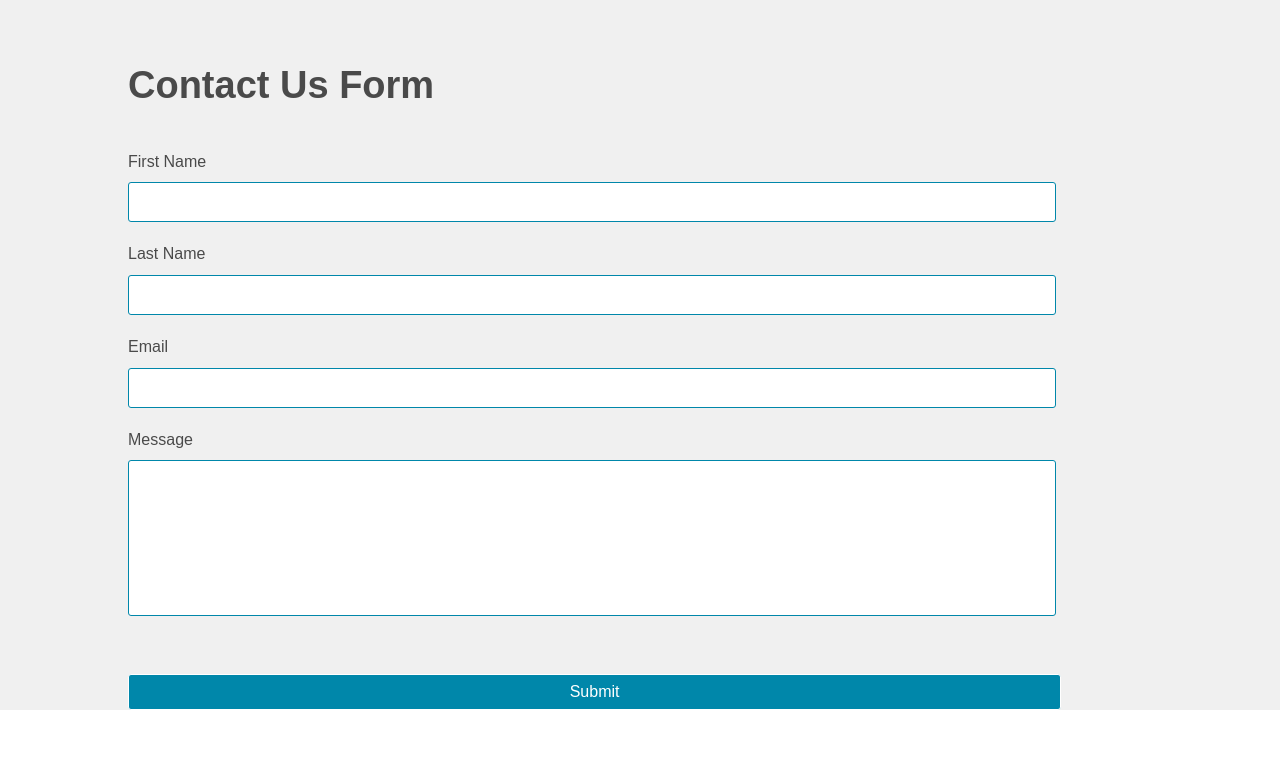
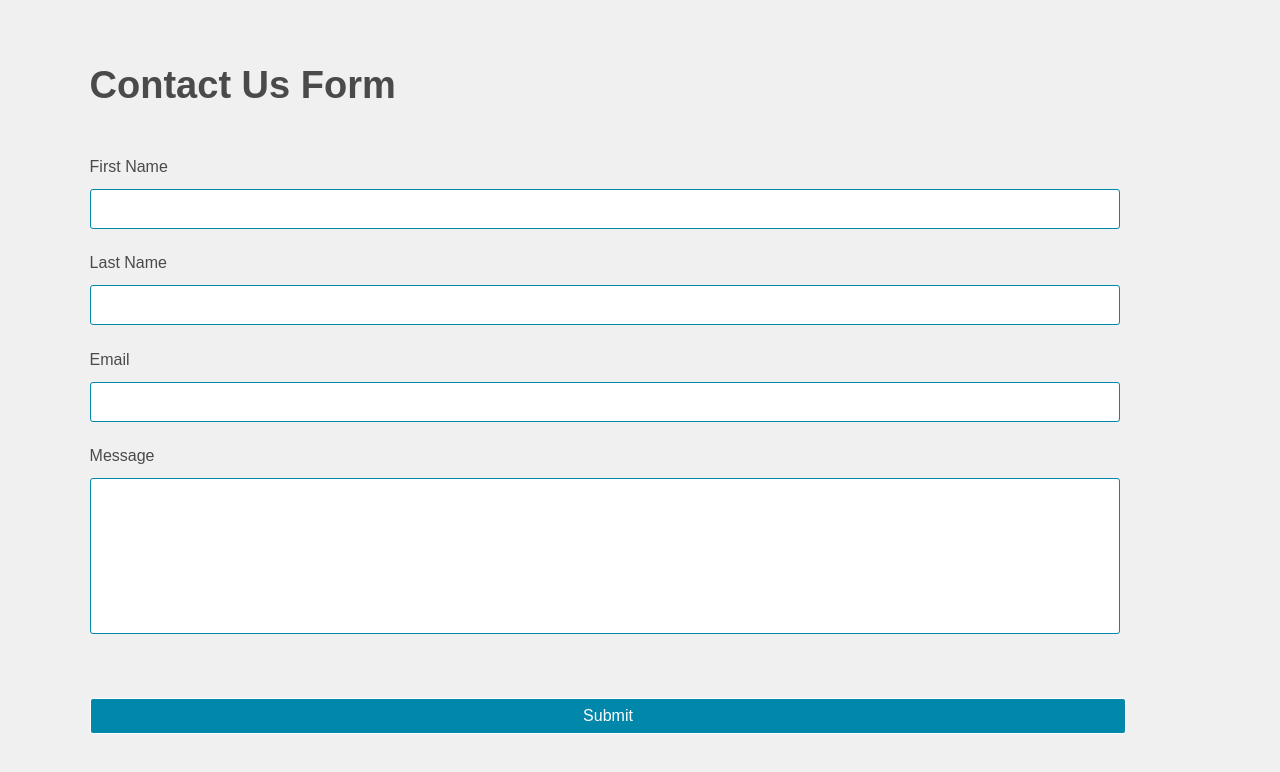
Before and after one commit to hstor3/contact-form, a React (Create React App) app: page / in a window 1280 px wide. Shown: the top 772 px of the page. Built offline with nearby package versions, Linux system fonts and the light colour scheme.

Commit message:
margins added

```diff
--- a/src/pages/form/style.scss
+++ b/src/pages/form/style.scss
@@ -3,17 +3,22 @@
 .form {
   background-color: #dcdcdc6e;
   padding-top: 3%;
-  padding-left: 10%;
+  height: 100%;
+  display: block;
+  margin-left: auto;
+  margin-right: auto;
 }
 
 .header {
     font-size: 38px;
     font-weight: bold;
     margin-bottom: 4%;
+    margin-left: 7%;
 }
 
 label, input, textarea, .submit-btn {
     font-size: $font-size;
+    margin: 7%;
 }
 
 div > input, div > textarea {
@@ -22,20 +27,13 @@ div > input, div > textarea {
 
 input, textarea {
     background-color: $white;
+    font-size: $font-size;
+    border-color: $blue;
     border: 1px solid;
-    border-color: $blue;
     border-radius: 3px;
-    font-size: $font-size;
     margin-top: 1%;
     margin-bottom: 2%;
     width: 80%;
-    resize: none;
-}
-
-textarea {
-    height: 150px;
-    font-family: Arial;
-    white-space: pre-line;
 }
 
 input {
```
